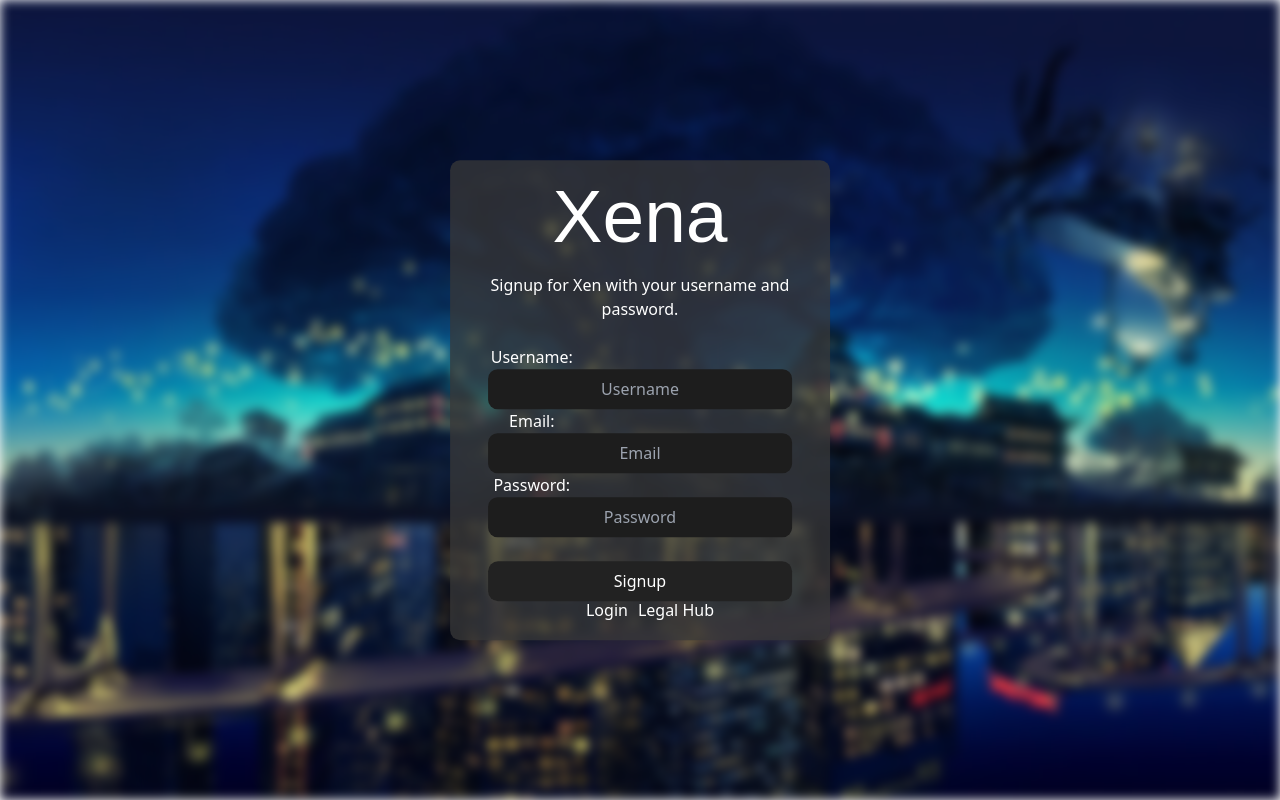
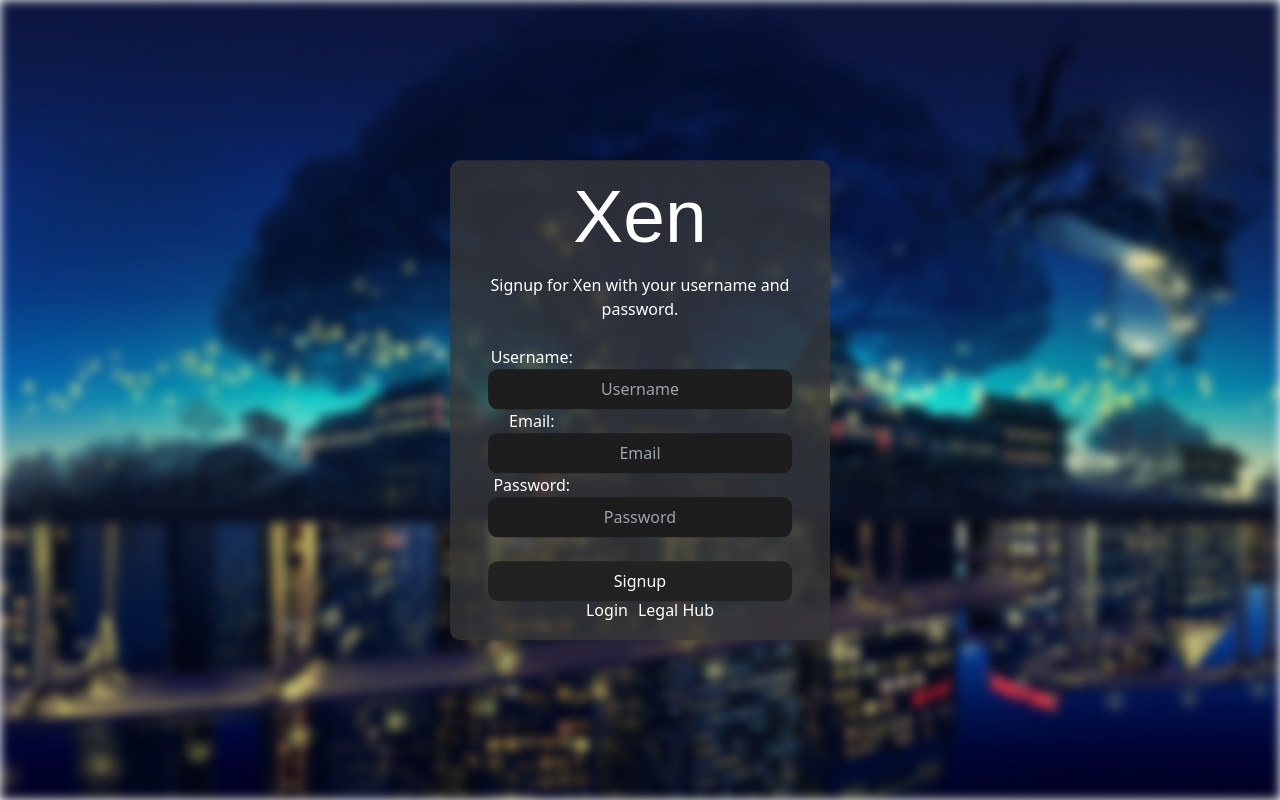
Before and after one commit to loomfi/zen, a Nuxt app in the folder app/: page /panel/signup in a window 1280 px wide. Built offline with nearby package versions, Linux system fonts and the light colour scheme.

Commit message:
Update signup.vue

```diff
--- a/app/pages/panel/signup.vue
+++ b/app/pages/panel/signup.vue
@@ -5,7 +5,7 @@
     <div class="img">
     </div>
     <div class="arti">
-        <a href="/" class="x">Xena</a> <br>
+        <a href="/" class="x">Xen</a> <br>
         <p>Signup for Xen with your username and password.</p><br>
         <form>
             <label for="username:">Username:</label><br>
```
